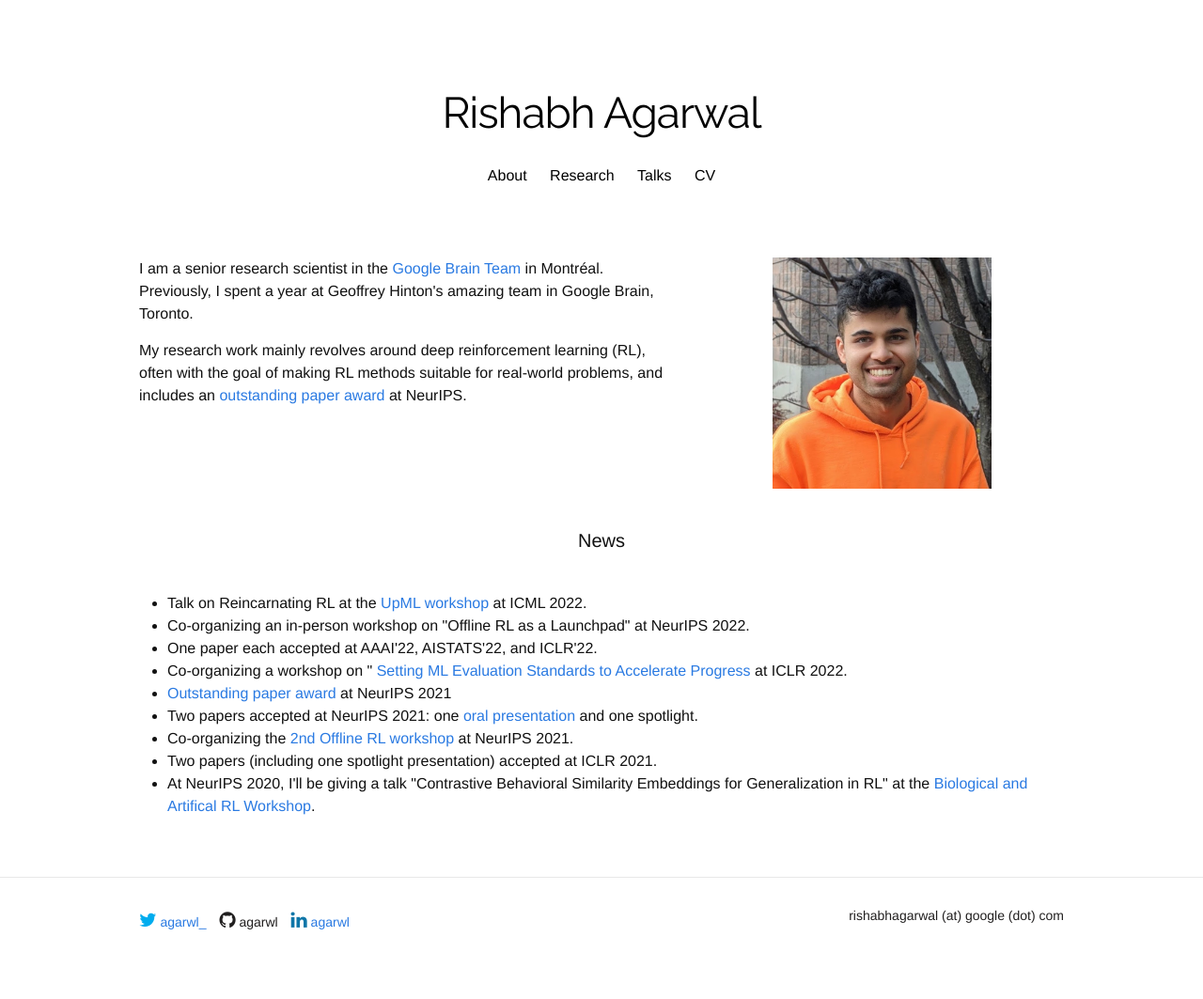
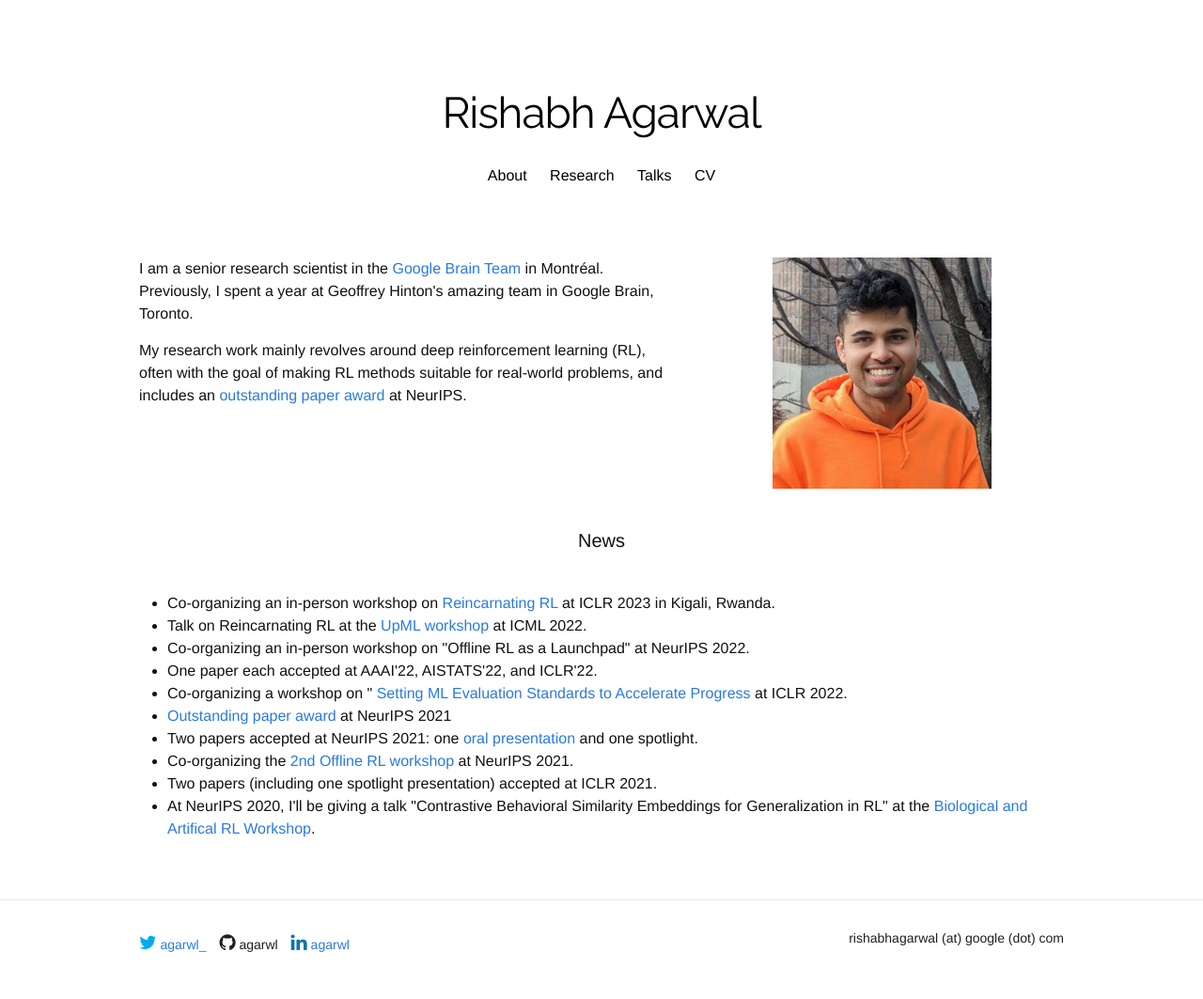
Before and after one commit to agarwl/agarwl.github.io, a Jekyll site: the page built from index.html, in a window 1280 px wide. Shown: the whole page at 94% size. Built offline with Jekyll 4.4.1, drawn with Linux system fonts in a browser that asks for light colours; nearby versions of some CDN libraries; some web fonts are replaced; a style sheet for code colours, icons or effects is not loaded; before the commit the page ends 1039 px from its top, so only the background shows below that.

Commit message:
Update index.html

```diff
--- a/index.html
+++ b/index.html
@@ -23,6 +23,7 @@ title: "Rishabh Agarwal"
 
 <h1 class="page-heading">News</h1>
 <ul>
+  <li> Co-organizing an in-person workshop on <a href="https://reincarnating-rl.github.io"> Reincarnating RL </a> at ICLR 2023 in Kigali, Rwanda. </li>
   <li> Talk on Reincarnating RL at the <a href="https://upml2022.github.io/"> UpML workshop </a> at ICML 2022.</li>
   <li> Co-organizing an in-person workshop on "Offline RL as a Launchpad" at NeurIPS 2022.</li>
   <li> One paper each accepted at AAAI'22, AISTATS'22, and ICLR'22. </li>
```
